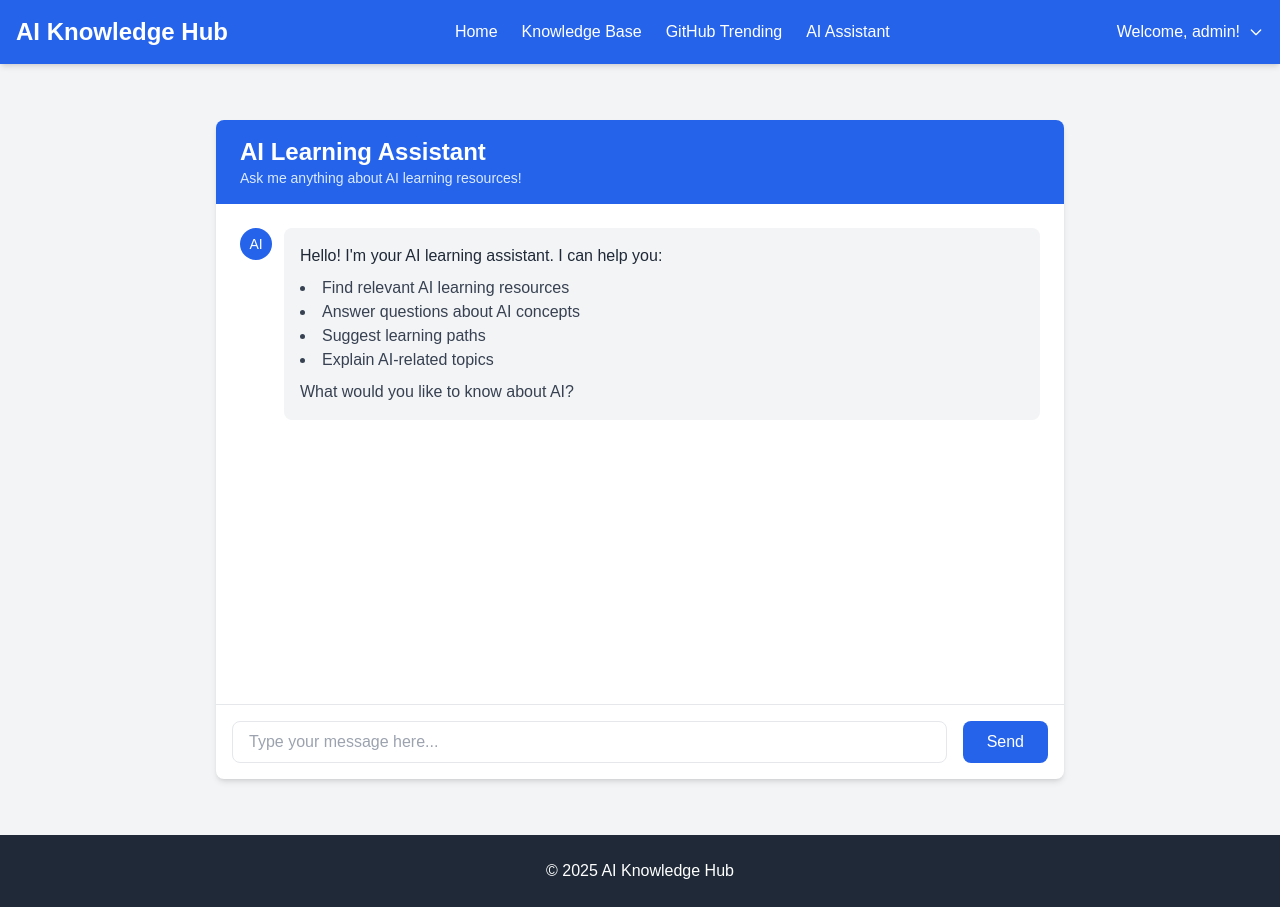
After one commit to slowloris-98/CS256-AIGroupProject, a Flask app: page /chat in a window 1280 px wide. The commit adds this page. Run offline with Flask 3, Linux system fonts and the light colour scheme; a user stored in the database is signed in; some libraries are stand-ins or nearby versions.

Commit message:
Integrated chatbot

```diff
--- a/app.py
+++ b/app.py
@@ -6,11 +6,17 @@ from models import db, Course, Handbook, GitHubProject, ResearchPaper, Blog, Use
 from dotenv import load_dotenv
 from functools import wraps
 from datetime import datetime
+import google.generativeai as genai
 
 load_dotenv()
 
 GOOGLE_API_KEY = os.environ.get("GOOGLE_API_KEY", "YOUR_GOOGLE_API_KEY")
 CSE_ID = os.environ.get("CSE_ID", "YOUR_CSE_ID")
+GEMINI_API_KEY = os.environ.get("GEMINI_API_KEY", "YOUR_GEMINI_API_KEY")
+
+# Configure Gemini API
+genai.configure(api_key=GEMINI_API_KEY)
+model = genai.GenerativeModel('gemini-2.0-flash')
 
 app = Flask(__name__)
 app.config['SQLALCHEMY_DATABASE_URI'] = 'sqlite:///knowledge_base.db'
@@ -499,5 +505,40 @@ def view_bookmarks():
     print(f"Total resources to display: {len(resources)}")  # Debug log
     return render_template('bookmarks.html', resources=resources)
 
+@app.route('/chat')
+@login_required
+def chat():
+    return render_template('chat.html')
+
+@app.route('/chat/send', methods=['POST'])
+@login_required
+def send_message():
+    try:
+        user_message = request.form.get('message')
+        if not user_message:
+            return {'error': 'No message provided'}, 400
+
+        # Construct a context-aware prompt
+        prompt = f"""You are an AI learning assistant helping users find and understand AI resources.
+        The user's message is: {user_message}
+
+        Please provide a helpful response that:
+        1. Directly addresses the user's question
+        2. Suggests relevant AI learning resources when appropriate
+        3. Maintains a friendly and professional tone
+        4. Focuses on AI-related topics and learning
+        5. Provides specific, actionable advice
+
+        If the user is asking about specific AI topics, include relevant resources from our knowledge base.
+        Keep responses concise but informative."""
+
+        # Generate response using Gemini
+        response = model.generate_content(prompt)
+        return {'response': response.text}
+
+    except Exception as e:
+        print(f"Error in chat: {str(e)}")
+        return {'error': 'Failed to generate response'}, 500
+
 if __name__ == '__main__':
     app.run(debug=True)
--- a/templates/base.html
+++ b/templates/base.html
@@ -30,6 +30,7 @@
                         <li><a href="{{ url_for('index') }}" class="hover:text-blue-200 transition-colors">Home</a></li>
                         <li><a href="{{ url_for('knowledge_base') }}" class="hover:text-blue-200 transition-colors">Knowledge Base</a></li>
                         <li><a href="{{ url_for('github_trending') }}" class="hover:text-blue-200 transition-colors">GitHub Trending</a></li>
+                        <li><a href="{{ url_for('chat') }}" class="hover:text-blue-200 transition-colors">AI Assistant</a></li>
                         {% else %}
                         <li><a href="{{ url_for('login') }}" class="hover:text-blue-200 transition-colors">Login</a></li>
                         <li><a href="{{ url_for('register') }}" class="hover:text-blue-200 transition-colors">Register</a></li>
--- /dev/null
+++ b/templates/chat.html
@@ -0,0 +1,127 @@
+{% extends "base.html" %}
+
+{% block title %}AI Learning Assistant{% endblock %}
+
+{% block content %}
+<div class="max-w-4xl mx-auto p-6">
+    <div class="bg-white shadow-md rounded-lg overflow-hidden">
+        <!-- Chat Header -->
+        <div class="bg-blue-600 text-white px-6 py-4">
+            <h1 class="text-2xl font-bold">AI Learning Assistant</h1>
+            <p class="text-sm text-blue-100">Ask me anything about AI learning resources!</p>
+        </div>
+
+        <!-- Chat Messages Container -->
+        <div id="chat-messages" class="h-[500px] overflow-y-auto p-6 space-y-4">
+            <!-- Welcome Message -->
+            <div class="flex items-start space-x-3">
+                <div class="flex-shrink-0">
+                    <div class="w-8 h-8 rounded-full bg-blue-600 flex items-center justify-center">
+                        <span class="text-white text-sm">AI</span>
+                    </div>
+                </div>
+                <div class="flex-grow">
+                    <div class="bg-gray-100 rounded-lg p-4">
+                        <p class="text-gray-800">Hello! I'm your AI learning assistant. I can help you:</p>
+                        <ul class="list-disc list-inside mt-2 text-gray-700">
+                            <li>Find relevant AI learning resources</li>
+                            <li>Answer questions about AI concepts</li>
+                            <li>Suggest learning paths</li>
+                            <li>Explain AI-related topics</li>
+                        </ul>
+                        <p class="mt-2 text-gray-700">What would you like to know about AI?</p>
+                    </div>
+                </div>
+            </div>
+        </div>
+
+        <!-- Chat Input Form -->
+        <div class="border-t border-gray-200 p-4">
+            <form id="chat-form" class="flex space-x-4">
+                <input type="text" id="message-input"
+                       class="flex-grow border rounded-lg px-4 py-2 focus:outline-none focus:ring-2 focus:ring-blue-500"
+                       placeholder="Type your message here..."
+                       required>
+                <button type="submit"
+                        class="bg-blue-600 text-white px-6 py-2 rounded-lg hover:bg-blue-700 focus:outline-none focus:ring-2 focus:ring-blue-500">
+                    Send
+                </button>
+            </form>
+        </div>
+    </div>
+</div>
+
+<script>
+document.addEventListener('DOMContentLoaded', function() {
+    const chatForm = document.getElementById('chat-form');
+    const messageInput = document.getElementById('message-input');
+    const chatMessages = document.getElementById('chat-messages');
+
+    function addMessage(message, isUser = false) {
+        const messageDiv = document.createElement('div');
+        messageDiv.className = 'flex items-start space-x-3';
+
+        const avatarDiv = document.createElement('div');
+        avatarDiv.className = 'flex-shrink-0';
+        avatarDiv.innerHTML = isUser ?
+            '<div class="w-8 h-8 rounded-full bg-gray-600 flex items-center justify-center"><span class="text-white text-sm">You</span></div>' :
+            '<div class="w-8 h-8 rounded-full bg-blue-600 flex items-center justify-center"><span class="text-white text-sm">AI</span></div>';
+
+        const messageContent = document.createElement('div');
+        messageContent.className = 'flex-grow';
+
+        // Format the message
+        let formattedMessage = message
+            // Convert ** ** to bold text
+            .replace(/\*\*(.*?)\*\*/g, '<strong>$1</strong>')
+            // Convert * * to list items
+            .replace(/\* (.*?)(\n|$)/g, '<li>$1</li>')
+            // Wrap lists in ul tags
+            .replace(/<li>.*?(<\/li>\n*)+/g, match => `<ul class="list-disc list-inside my-2">${match}</ul>`)
+            // Convert multiple newlines to paragraphs
+            .split(/\n\n+/).map(para => `<p class="mb-2">${para}</p>`).join('');
+
+        messageContent.innerHTML = `
+            <div class="${isUser ? 'bg-blue-100' : 'bg-gray-100'} rounded-lg p-4">
+                <div class="text-gray-800 prose">${formattedMessage}</div>
+            </div>
+        `;
+
+        messageDiv.appendChild(avatarDiv);
+        messageDiv.appendChild(messageContent);
+        chatMessages.appendChild(messageDiv);
+        chatMessages.scrollTop = chatMessages.scrollHeight;
+    }
+
+    chatForm.addEventListener('submit', async function(e) {
+        e.preventDefault();
+        const message = messageInput.value.trim();
+        if (!message) return;
+
+        // Add user message to chat
+        addMessage(message, true);
+        messageInput.value = '';
+
+        try {
+            const response = await fetch('/chat/send', {
+                method: 'POST',
+                headers: {
+                    'Content-Type': 'application/x-www-form-urlencoded',
+                },
+                body: `message=${encodeURIComponent(message)}`
+            });
+
+            const data = await response.json();
+            if (data.error) {
+                addMessage('Sorry, I encountered an error. Please try again.');
+            } else {
+                addMessage(data.response);
+            }
+        } catch (error) {
+            console.error('Error:', error);
+            addMessage('Sorry, I encountered an error. Please try again.');
+        }
+    });
+});
+</script>
+{% endblock %}
```
Also changed, not shown: 1 other file.
